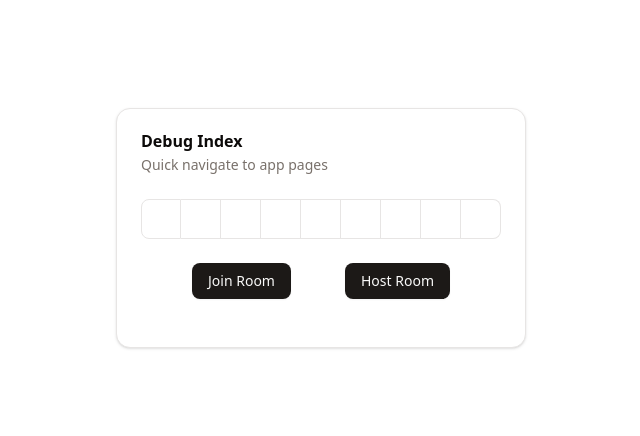
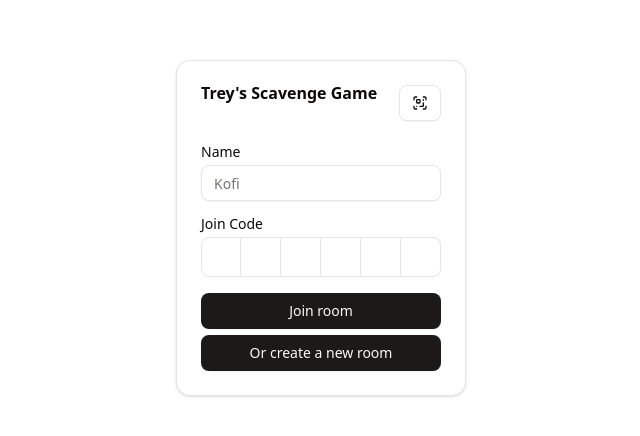
Before and after one commit to Navinate/quip-snap-client, a SvelteKit app: page / in a window 1280 px wide. Shown: the part 172-608 px from the top of the page, without its empty margins (319-959 px from the left). Built offline with nearby package versions, Linux system fonts and the light colour scheme; what colyseus.js would draw is missing.

Commit message:
added QR stuff to pages and reworked layout

```diff
--- a/src/routes/+page.svelte
+++ b/src/routes/+page.svelte
@@ -1,50 +1,97 @@
 <script lang="ts">
 	import { goto } from '$app/navigation';
-	import Button from '$lib/components/ui/button/button.svelte';
+	import { Button, buttonVariants } from '$lib/components/ui/button/index.js';
 	import * as Card from '$lib/components/ui/card/index.js';
 	import * as InputOTP from '$lib/components/ui/input-otp';
+	import * as Dialog from '$lib/components/ui/dialog/index.js';
+	import { Input } from '$lib/components/ui/input/index.js';
+	import { Label } from '$lib/components/ui/label/index.js';
 	import { gameStore } from '$lib/stores/gameStore';
-	import type { Room } from 'colyseus.js';
+	import ScanQRCode from '@lucide/svelte/icons/scan-qr-code';
+	import QRScanner from '$lib/components/QRScanner.svelte';
+	import { onMount } from 'svelte';
+	import { get } from 'svelte/store';
+	import { placeHolderNames } from '$lib/helpers/constants';
 
+	const currentState = get(gameStore);
+
+	let randomName: string = '';
 	let isConnecting: boolean;
-	let joinCode: string = "";
+	let joinCode: string = '';
+	let name: string = '';
 
 	async function hostRoom() {
+		if (name) {
 			isConnecting = true;
 			try {
-			const room  = await gameStore.createRoom();
+				const room = await gameStore.createRoom(name);
+
 				//console.log(`Room created with join code: ${room.roomID}`);
-			console.log(room)
-			goto(`lobby`);
-		} catch (err) {
-			console.error(err);
-		} finally {
-			isConnecting = false;
-		}
-	}
-
-	async function joinRoom() {
-		if (!joinCode.trim()) return;
-		isConnecting = true;
-		try {
-			await gameStore.joinByCode(joinCode.trim());
+				console.log(room);
 				goto(`/lobby`);
 			} catch (err) {
 				console.error(err);
 			} finally {
 				isConnecting = false;
 			}
+		} else {
+			alert("Please enter a name")
 		}
+	}
+
+	async function joinRoom() {
+		if (joinCode && /^\d{6}$/.test(joinCode) && name) {
+			isConnecting = true;
+			try {
+				await gameStore.joinByCode(joinCode.trim(), name.trim());
+				goto(`/lobby`);
+			} catch (err) {
+				console.error(err);
+				alert("cannot find room, please try another code")
+			} finally {
+				isConnecting = false;
+			}
+		} else {
+			if (!joinCode) alert('no code entered');
+			else if(!name) alert('please enter a name');
+			else alert("bad code");
+		}
+	}
+
+	onMount(() => {
+		randomName = placeHolderNames[Math.floor(Math.random() * placeHolderNames.length)];
+		if (currentState.room !== null) {
+			gameStore.disconnect();
+		}
+	});
 </script>
 
 <main class="flex min-h-screen items-center justify-center">
 	<Card.Root>
-		<Card.Header>
-			<Card.Title>Debug Index</Card.Title>
-			<Card.Description>Quick navigate to app pages</Card.Description>
+		<Card.Header class="flex justify-between">
+			<Card.Title>Trey's Scavenge Game</Card.Title>
+			<Dialog.Root>
+				<Dialog.Trigger class={buttonVariants({ variant: 'outline' })}>
+					<ScanQRCode />
+				</Dialog.Trigger>
+				<Dialog.Content>
+					<QRScanner
+						onscan={(result) => {
+							joinCode = result;
+							joinRoom();
+						}}
+					/>
+				</Dialog.Content>
+			</Dialog.Root>
 		</Card.Header>
-		<Card.Content>
-			<InputOTP.Root maxlength={9} bind:value={joinCode}>
+		<Card.Content class="flex flex-col gap-4">
+			<div class="flex w-full max-w-sm flex-col gap-1.5">
+				<Label for="nameInput">Name</Label>
+				<Input id="nameInput" type="name" bind:value={name} placeholder={randomName} />
+			</div>
+			<div class="flex w-full max-w-sm flex-col gap-1.5">
+				<Label for="joinCodeInput">Join Code</Label>
+				<InputOTP.Root maxlength={6} id="joinCodeInput" bind:value={joinCode}>
 					{#snippet children({ cells })}
 						<InputOTP.Group>
 							{#each cells as cell (cell)}
@@ -53,9 +100,10 @@
 						</InputOTP.Group>
 					{/snippet}
 				</InputOTP.Root>
-			<div class="flex justify-around w-full p-6">
-			<Button onclick={joinRoom}>Join Room</Button>
-			<Button onclick={hostRoom}>Host Room</Button>
+			</div>
+			<div class="flex w-full max-w-sm flex-col gap-1.5">
+				<Button onclick={joinRoom}>Join room</Button>
+				<Button onclick={hostRoom}>Or create a new room</Button>
 			</div>
 		</Card.Content>
 	</Card.Root>
--- a/src/routes/lobby/+page.svelte
+++ b/src/routes/lobby/+page.svelte
@@ -1,21 +1,28 @@
 <script lang="ts">
-    import Button from '$lib/components/ui/button/button.svelte';
+	import Button from '$lib/components/ui/button/button.svelte';
 	import * as Card from '$lib/components/ui/card/index.js';
 	import { gameStore } from '$lib/stores/gameStore';
-	import type { PageData } from '../[slug]/lobby/$types';
+	import { get } from 'svelte/store';
+	import QRGenerator from '$lib/components/QRGenerator.svelte';
+	const currentState = get(gameStore);
+	const lobbyID = currentState.room?.roomId || '';
 
-    let data: PageData = $props();
+	function startGame() {}
 </script>
 
 <main class="flex min-h-screen items-center justify-center">
 	<Card.Root>
 		<Card.Header>
-			<Card.Title>Lobby</Card.Title>
-			<Card.Description>Waiting for game to start</Card.Description>
+			<Card.Title>Waiting for game to start</Card.Title>
+			<Card.Description>{lobbyID}</Card.Description>
 		</Card.Header>
-		<Card.Content>
-			<Button href="/lobby">Lobby</Button>
-			<Button href="/take-picture">Take Picture</Button>
+		<Card.Content class="flex flex-col gap-1">
+
+			{#if currentState.isHost}
+				<Button onclick={startGame}>Start Game</Button>
+			{/if}
+			<QRGenerator text={lobbyID} size={250} />
+			<Button href="/">Leave Room</Button>
 		</Card.Content>
 	</Card.Root>
 </main>
```
Lines whose indentation alone changed are shown as unchanged.
